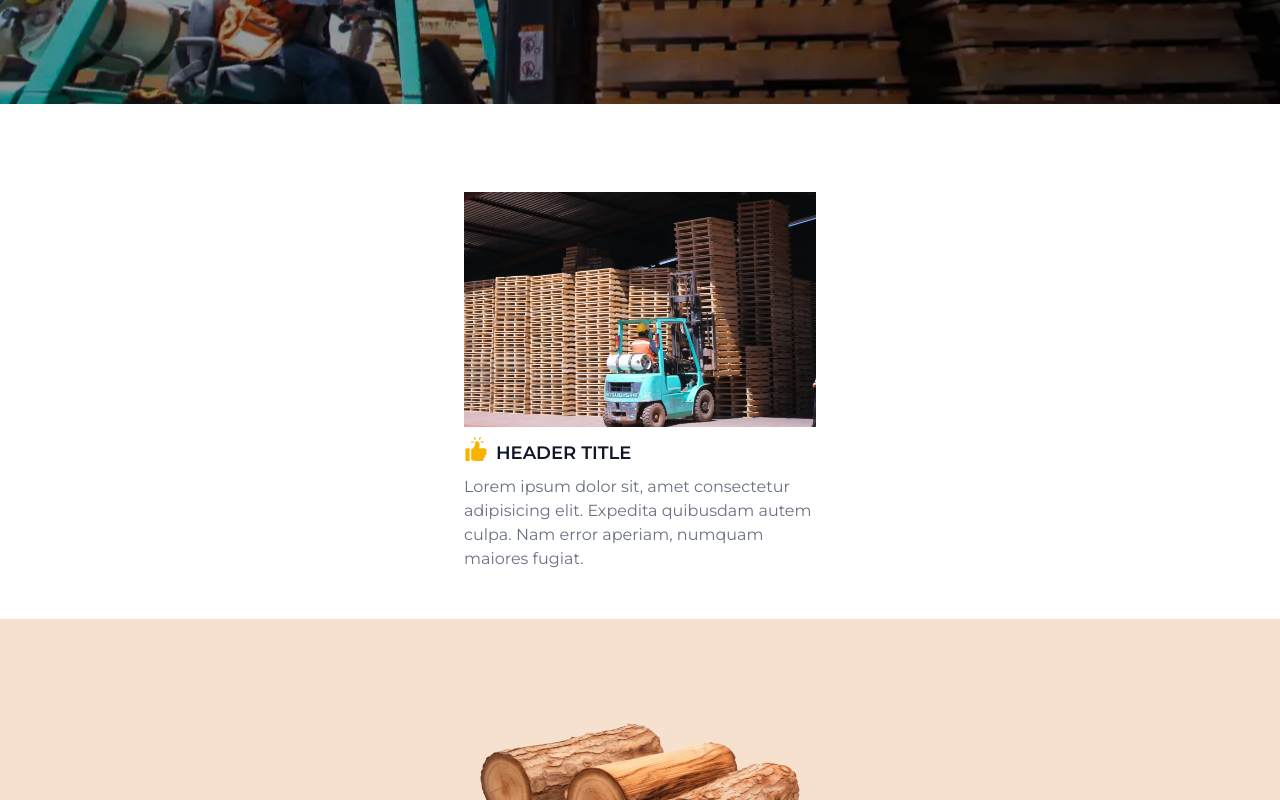
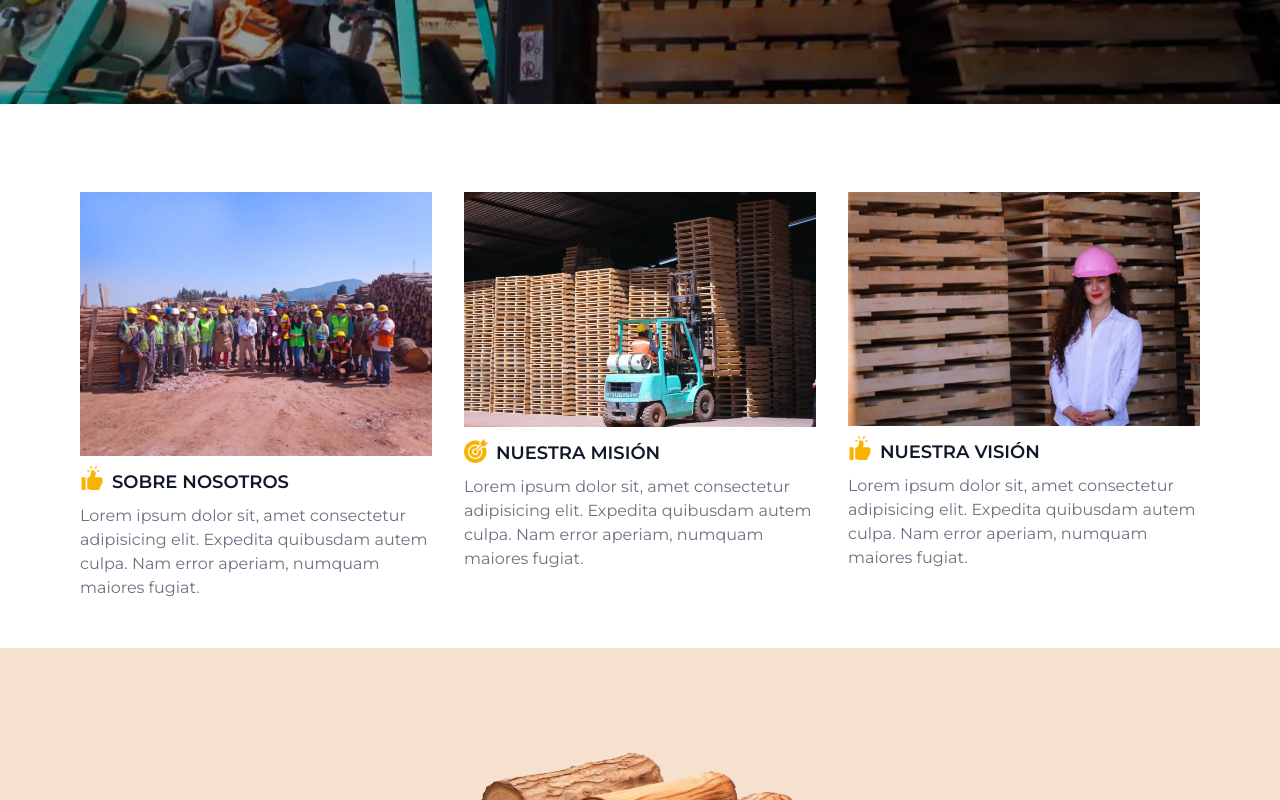
Before and after one commit to RiviCodes/tarimas-industriales-rivera-web, an Astro site: page / in a window 1280 px wide. Shown: the part 592-1392 px from the top of the page. Built offline with nearby package versions, Linux system fonts and the light colour scheme; Astro itself is replaced by a stand-in of ours.

Commit message:
style: add additional Card elements

```diff
--- a/src/pages/index.astro
+++ b/src/pages/index.astro
@@ -50,17 +50,42 @@
   <section class="my-12 flex justify-center">
     <div class="flex flex-col lg:flex-row">
       <!-- Card #1 -->
+      <div class="mt-10 max-w-sm px-4 md:max-w-md lg:max-w-sm">
+        <img src="/img/about-us.webp" alt="Placeholder" class="" />
+        <div class="mt-1 flex flex-row items-center gap-2">
+          <img src="/img/thumbs-up.webp" alt="Pulgar arriba" class="size-6" />
+          <h4 class="pt-2 text-lg font-semibold text-gray-900 uppercase">
+            Sobre Nosotros
+          </h4>
+        </div>
+        <p class="mt-2 text-base text-gray-500">
+          Lorem ipsum dolor sit, amet consectetur adipisicing elit. Expedita
+          quibusdam autem culpa. Nam error aperiam, numquam maiores fugiat.
+        </p>
+      </div>
 
+      <!-- Card #2 -->
       <div class="mt-10 max-w-sm px-4 md:max-w-md lg:max-w-sm">
         <img src="/img/placeholder.webp" alt="Placeholder" class="" />
-        <div class="flex flex-row items-center gap-2">
-          <img
-            src="/img/thumbs-up.webp"
-            alt="Pulgar arriba"
-            class="mt-1 size-6"
-          />
-          <h4 class="mt-3 text-lg font-semibold text-gray-900 uppercase">
-            Header Title
+        <div class="mt-1 flex flex-row items-center gap-2">
+          <img src="/img/target.webp" alt="Objetivo" class="mt-1 size-6" />
+          <h4 class="pt-2 text-lg font-semibold text-gray-900 uppercase">
+            Nuestra Misión
+          </h4>
+        </div>
+        <p class="mt-2 text-base text-gray-500">
+          Lorem ipsum dolor sit, amet consectetur adipisicing elit. Expedita
+          quibusdam autem culpa. Nam error aperiam, numquam maiores fugiat.
+        </p>
+      </div>
+
+      <!-- Card #3 -->
+      <div class="mt-10 max-w-sm px-4 md:max-w-md lg:max-w-sm">
+        <img src="/img/our-vision.webp" alt="Placeholder" class="" />
+        <div class="mt-1 flex flex-row items-center gap-2">
+          <img src="/img/thumbs-up.webp" alt="Pulgar arriba" class="size-6" />
+          <h4 class="pt-2 text-lg font-semibold text-gray-900 uppercase">
+            Nuestra Visión
           </h4>
         </div>
         <p class="mt-2 text-base text-gray-500">
```
Also changed, not shown: public/img/target.webp (added).
